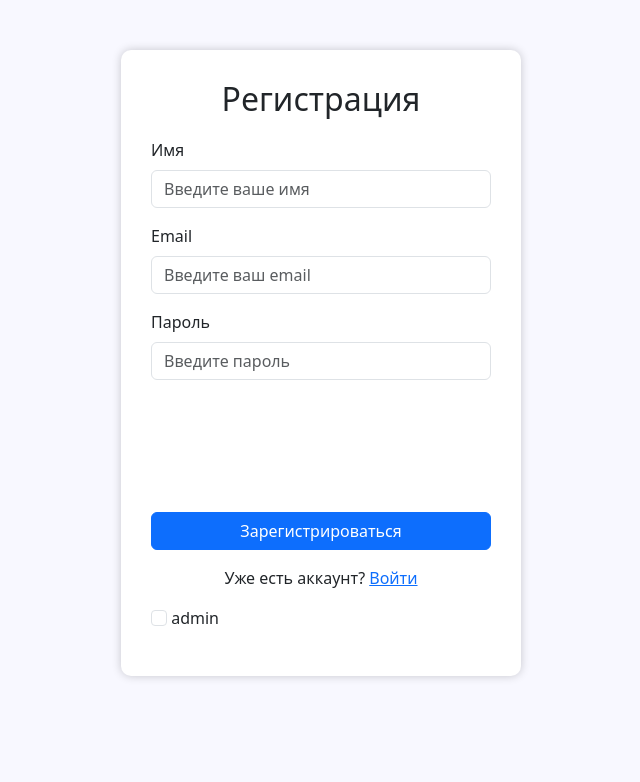
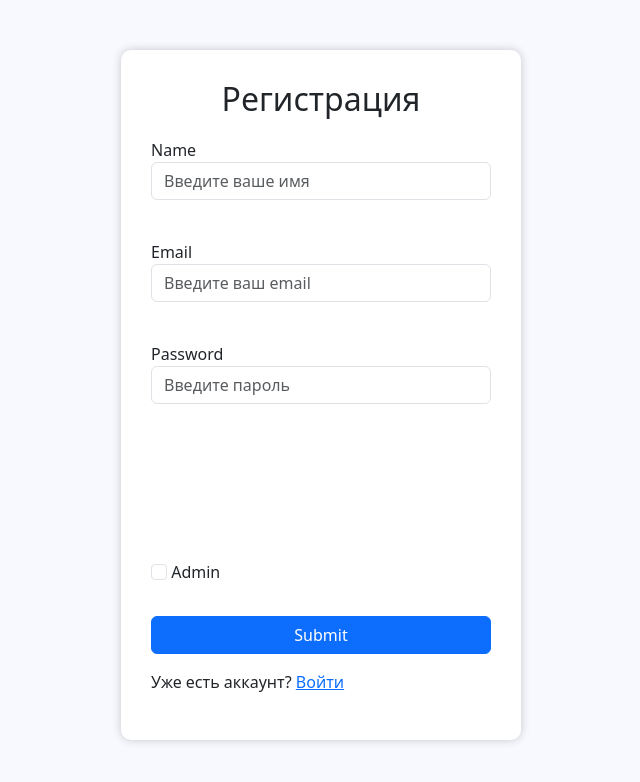
Before and after one commit to tvbudygin/project_web, a Flask app: template templates/registration.html in a window 1280 px wide. Shown: the top 782 px of the page, without its empty margins (319-959 px from the left). Run offline with Flask 3, Linux system fonts and the light colour scheme; the template is opened without the code that fills it, so the values that code supplies are empty, except form fields; form fields are guessed from the names that the template uses.

Commit message:
сделал регу, сделал бд, подлючил регу к бд

```diff
--- a/connect_api/Captcha_api.py
+++ b/connect_api/Captcha_api.py
@@ -1,4 +1,5 @@
-SERVER_KEY = '..'
+from project_web.connect_api.env import SERVER_KEY as S
+SERVER_KEY = S  # кину вам в тг ключи
 
 
 def check_captcha(token, user_ip):
@@ -13,7 +14,7 @@ def check_captcha(token, user_ip):
             "token": token,
             "ip": user_ip
         },
-        timeout=1
+        timeout=5
     )
     server_output = resp.content.decode()
     if resp.status_code != 200:
--- a/connect_api/YandexGPT_api.py
+++ b/connect_api/YandexGPT_api.py
@@ -1,5 +1,8 @@
-API_KEY_YA = '..'
-DIRECTORY_ID_YA = ".."
+from project_web.connect_api.env  import API_KEY_YA as A  # файл в gitingore, поэтому вам нужно создать файл env и закунить туда ключи из тг
+from project_web.connect_api.env  import DIRECTORY_ID_YA as D
+
+API_KEY_YA = A  # кину вам в тг ключи
+DIRECTORY_ID_YA = D  # кину вам в тг ключи
 
 
 def gpt(product, wish):
--- a/data/db_session.py
+++ b/data/db_session.py
@@ -3,7 +3,6 @@ import sqlalchemy.orm as orm
 from sqlalchemy.orm import Session
 
 SqlAlchemyBase = orm.declarative_base()
-
 __factory = None
 
 
--- a/run.py
+++ b/run.py
@@ -1,27 +1,54 @@
-from flask import Flask, render_template, request
+from flask import Flask, render_template, request, redirect
 from connect_api.Captcha_api import check_captcha
 from connect_api.YandexGPT_api import gpt
+from data.user import User
+from data import db_session
+from forms.login import RegisterForm
 
 app = Flask(__name__)
 app.config['SECRET_KEY'] = 'timbudygin./././'
 
 
-@app.route("/")
-@app.route("/reg", methods=["GET", "POST"])
-def registration():
+def main():
+    db_session.global_init("db/reg.db")
+    app.run(port=8080, host='127.0.0.1', debug=True)
+
+
+@app.route('/register', methods=['GET', 'POST'])
+def register():
+    form = RegisterForm()
     if request.method == "POST":
         token = request.form.get("smart-token")
         user_ip = request.remote_addr
         if not token or not check_captcha(token, user_ip):
-            return render_template("registration.html")
-    return render_template("registration.html")
+            return render_template('registration.html', form=form, message="Пройдите Капчу")
+    if form.validate_on_submit():
+        db_sess = db_session.create_session()
+        if db_sess.query(User).filter(User.email == form.email.data).first():
+            return render_template('registration.html', title='Регистрация',
+                                   form=form,
+                                   message="Такой пользователь уже есть")
+        adm = False
+        if request.form.get("admin"):
+            adm = True
+        user = User(
+            name=form.name.data,
+            email=form.email.data,
+            admin=adm
+        )
+        user.set_password(form.password.data)
+        db_sess.add(user)
+        db_sess.commit()
+        return redirect('/login')
+    return render_template('registration.html', form=form)
 
 
-@app.route('/log')
+@app.route('/login')
 def login():
     return render_template('login.html')
 
 
+@app.route('/', methods=["GET", "POST"])
 @app.route('/main', methods=["GET", "POST"])
 def main_menu():
     params = {"option1": "1 Вариант Рецепта", "option2": "2 Вариант Рецепта",
@@ -34,4 +61,4 @@ def main_menu():
 
 
 if __name__ == '__main__':
-    app.run(port=8080, host='127.0.0.1')
+    main()
--- /dev/null
+++ b/static/reg_log.css
@@ -0,0 +1,15 @@
+body {
+    background-color: #F8F8FF;
+}
+.register-container {
+    max-width: 400px;
+    margin: 50px auto;
+    padding: 30px;
+    background: white;
+    border-radius: 10px;
+    box-shadow: 0 0 10px rgba(0, 0, 0, 0.2);
+}
+.register-container h2 {
+    text-align: center;
+    margin-bottom: 20px;
+}
--- a/templates/registration.html
+++ b/templates/registration.html
@@ -1,67 +1,60 @@
-<!DOCTYPE html>
+{% block content %}
 <html lang="ru">
 <head>
     <meta charset="UTF-8">
     <meta name="viewport" content="width=device-width, initial-scale=1.0">
-    <title>Регистрация</title>
     <link href="https://cdn.jsdelivr.net/npm/bootstrap@5.3.0/dist/css/bootstrap.min.css" rel="stylesheet">
     <script src="https://smartcaptcha.yandexcloud.net/captcha.js" defer></script>
+    <link rel="stylesheet" href="{{ url_for('static', filename='reg_log.css') }}" />
 
-    <style>
-        body {
-            background-color: #F8F8FF;
-        }
-        .register-container {
-            max-width: 400px;
-            margin: 50px auto;
-            padding: 30px;
-            background: white;
-            border-radius: 10px;
-            box-shadow: 0 0 10px rgba(0, 0, 0, 0.2);
-        }
-        .register-container h2 {
-            text-align: center;
-            margin-bottom: 20px;
-        }
-    </style>
 </head>
-<body>
-    <div class="container">
 <div class="register-container">
-            <h2>Регистрация</h2>
-            <form method="POST" action="/reg">
+    <h2 class="text-center">Регистрация</h2>
+    <form action="" method="post">
+        {{ form.hidden_tag() }}
+
         <div class="mb-3">
-                    <label for="name" class="form-label">Имя</label>
-                    <input type="text" class="form-control" name="name" id="name" placeholder="Введите ваше имя" required>
-                </div>
-                <div class="mb-3">
-                    <label for="email" class="form-label">Email</label>
-                    <input type="email" class="form-control" name="email" id="email" placeholder="Введите ваш email" required>
-                </div>
-                <div class="mb-3">
-                    <label for="password" class="form-label">Пароль</label>
-                    <input type="password" class="form-control" name="password" id="password" placeholder="Введите пароль" required>
+            {{ form.name.label }}<br>
+            {{ form.name(class="form-control", placeholder="Введите ваше имя") }}<br>
+            {% for error in form.name.errors %}
+            <p class="alert alert-danger" role="alert">{{ error }}</p>
+            {% endfor %}
         </div>
 
-                <div
-                  style="height: 100px"
-                  id="captcha-container"
-                  class="smart-captcha"
-                  data-sitekey="ysc1_ribObevsh6D1T4efGfvJ280r8ZMcgnhZXITypf7T50bdc5aa"
-                ></div>
+        <div class="mb-3">
+            {{ form.email.label }}<br>
+            {{ form.email(class="form-control", placeholder="Введите ваш email", type="email") }}<br>
+            {% for error in form.email.errors %}
+            <p class="alert alert-danger" role="alert">{{ error }}</p>
+            {% endfor %}
+        </div>
 
-                <input type="hidden" name="smart-token" id="smart-token">
+        <div class="mb-3">
+            {{ form.password.label }}<br>
+            {{ form.password(class="form-control", placeholder="Введите пароль", type="password") }}<br>
+            {% for error in form.password.errors %}
+            <p class="alert alert-danger" role="alert">{{ error }}</p>
+            {% endfor %}
+        </div>
 
-                <button type="submit" class="btn btn-primary w-100 mt-3">Зарегистрироваться</button>
+        <div class="mb-3">
+            <div style="height: 100px" id="captcha-container" class="smart-captcha"
+                 data-sitekey="ysc1_ribObevsh6D1T4efGfvJ280r8ZMcgnhZXITypf7T50bdc5aa"></div>
+        </div>
+
+        <input type="hidden" name="smart-token" id="smart-token" required>
+
+        <div class="mb-3">
+            <input type="checkbox" class="form-check-input" name="admin" id="admin">
+            <label for="admin">Admin</label>
+        </div>
+
+        <button type="submit" class="btn btn-primary w-100 mt-3">{{ form.submit.label }}</button>
     </form>
-            <p class="text-center mt-3">
+
+    <p class="akk mt-3">
         Уже есть аккаунт? <a href="/log">Войти</a>
     </p>
-            <div class="mb-3">
-                <input type="checkbox" class="form-check-input" name="admin" id="admin" required>
-                <label>admin</label>
+    <h3>{{ message }}</h3>
 </div>
-        </div>
-    </div>
-</body>
-</html>
+{% endblock %}
```
Also changed, not shown: data/user.py (+7 -0 lines), db/reg.db, 1 other file. Lines whose indentation alone changed are shown as unchanged.
